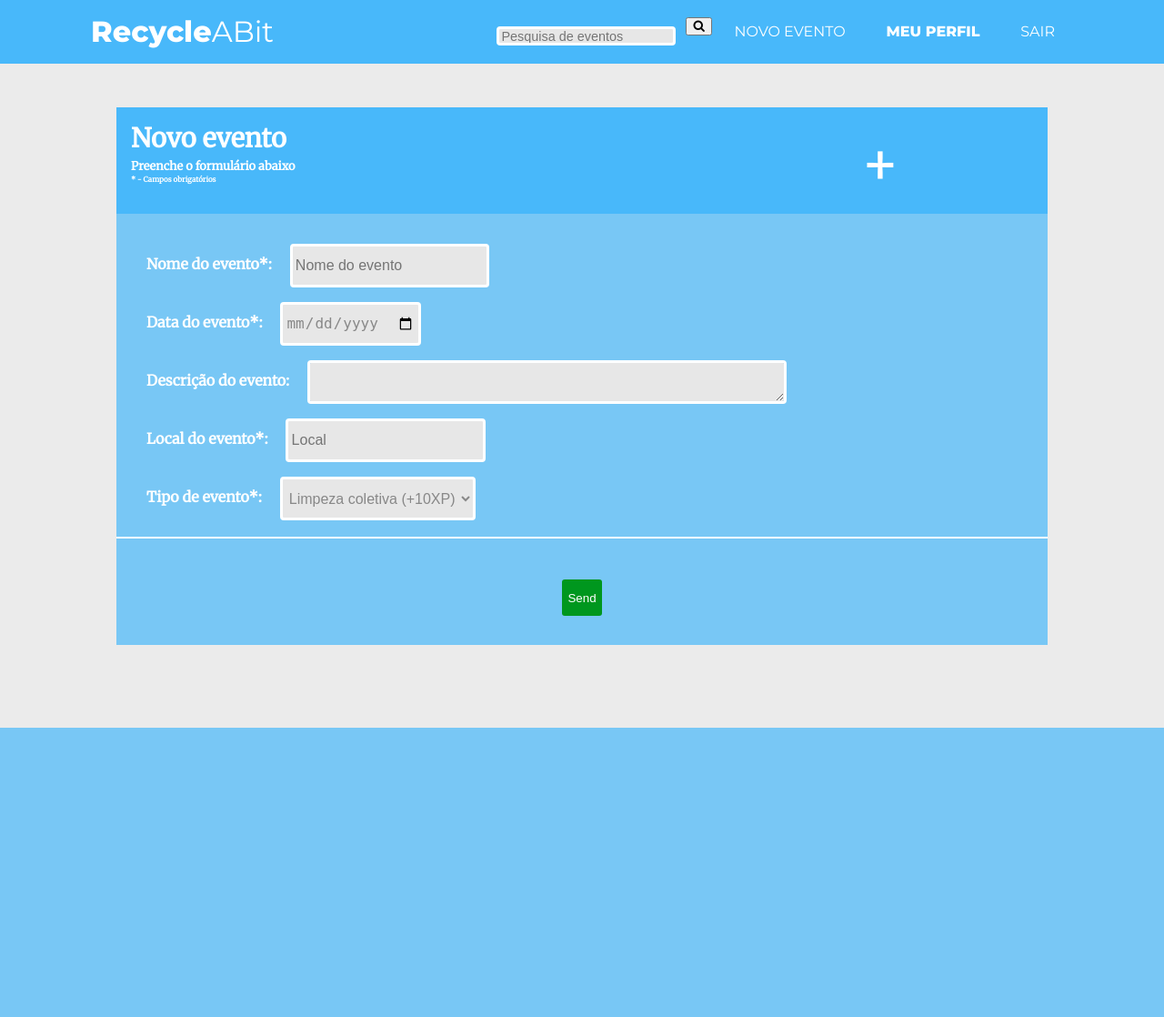
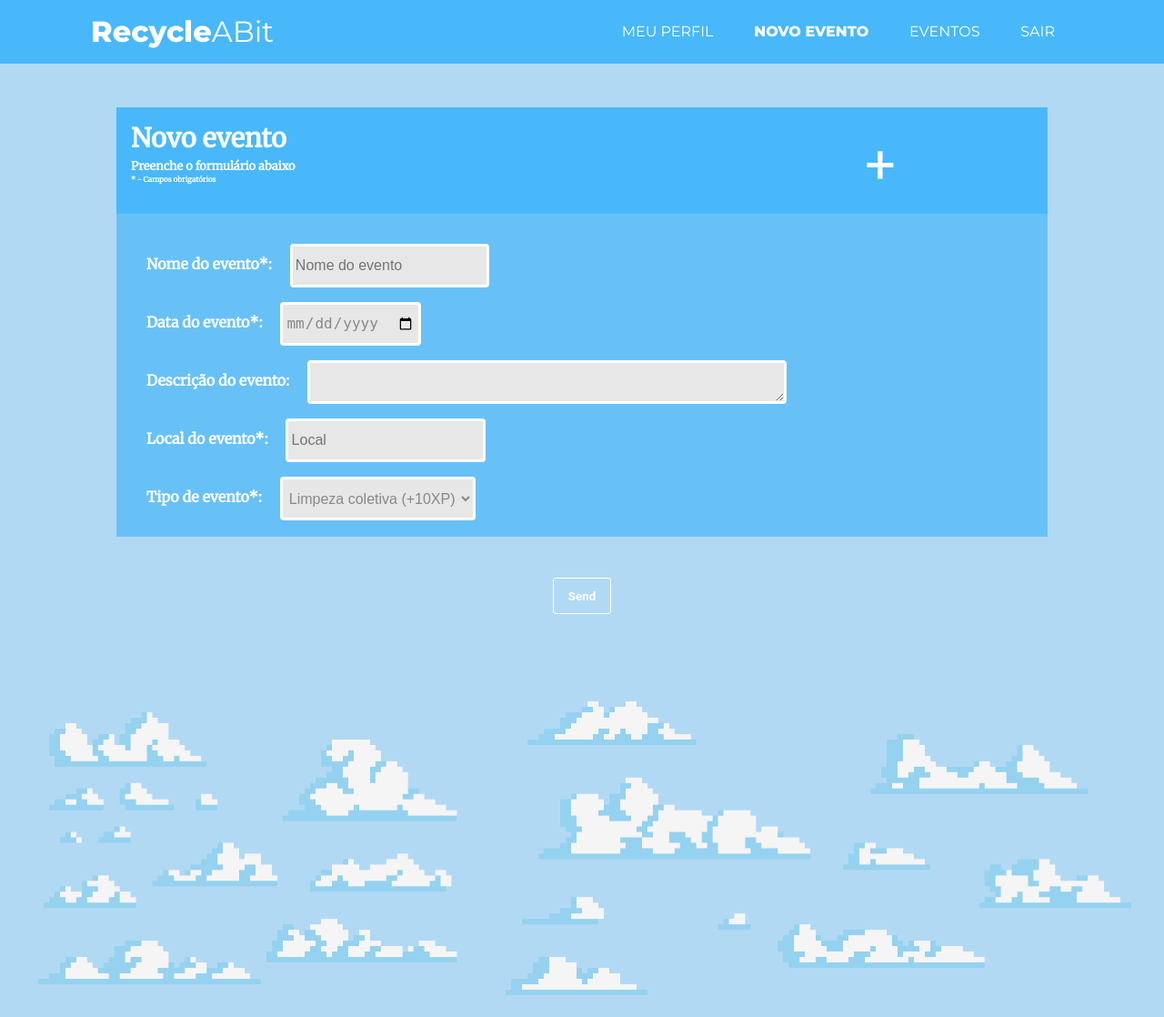
Before and after one commit to paulomaia20/Projecto-ESIN, a PHP site: the page made by HTML Mockups/create_event.html in a window 1280 px wide. Shown: the whole page at 91% size. Before the commit the page ends 800 px from the top, so only its background shows below. Run offline with PHP 8.4, Linux system fonts and the light colour scheme.

Commit message:
Check the buttons Y'ALL

```diff
--- a/HTML Mockups/create_event.html
+++ b/HTML Mockups/create_event.html
@@ -21,14 +21,9 @@
             <div class="main-navbar">
                 <a class="navbar-brand" href="#"><b>Recycle</b>ABit</a>
                 <ul>
-
-                    <li>
-                        <input type="text" placeholder="Pesquisa de eventos">
-                        <button type="submit"><i class="fa fa-search"></i></button>
-                    </li>
-
-                    <li><a href="#" title="New event">Novo evento</a></li>
-                    <li><a href="#" class="active" title="My profile">Meu perfil</a></li>
+                    <li><a href="#" title="My profile">Meu perfil</a></li>
+                    <li><a href="#" class="active" title="New event">Novo evento</a></li>
+                    <li><a href="#" title="Next events">Eventos</a></li>
                     <li><a href="#" title="Log out">Sair</a></li>
                 </ul>
             </div>
@@ -67,11 +62,11 @@
                         <option value="limpeza_coletiva">Limpeza coletiva (+10XP)</option>
                         <option value="limpeza_coletiva">Limpeza coletiva (+10XP)</option>
                         <option value="limpeza_coletiva">Limpeza coletiva (+10XP)</option>
-                    </select> <br>
+                    </select>
                 </div>
 
                 <div class="form-end">
-                    <input type="submit" value="Send">
+                    <input class="button" type="submit" value="Send">
                 </div>
 
             </form>
@@ -79,6 +74,8 @@
 
 
 </body>
-
+<footer>
+    <img class="sky" src="img/sky1.png" alt="skyline">
+</footer>
 
 </html>
--- a/HTML Mockups/css/event_page.css
+++ b/HTML Mockups/css/event_page.css
@@ -2,6 +2,7 @@
     margin:0px;
 }
     body {
+    background-color:#B2D9F4;
     color: #fff;
     height:100%;
     margin:0px;
@@ -133,3 +134,8 @@
     color:#000000;
     background-color:#FFFFFF;
     }
+
+      /*FOOTER*/
+    .sky{
+        width: 100%;
+      }
--- a/HTML Mockups/css/form.css
+++ b/HTML Mockups/css/form.css
@@ -51,11 +51,7 @@ input[type="submit"]{
     min-height: 3em;
     display:block;
     margin: 1em auto 0 auto;
-    background-color: #00971E;
-    border-color: #00971E;
-    border-style: none;
-    color: white;
-    font-weight: 500;
+    font-weight: 700;
     border-radius: 3px;
 }
 
@@ -132,8 +128,27 @@ input[type="submit"]{
 
 .form-end {
 	padding: 2em;
-	border-top: 2px solid #FFFFFF;
-	background: rgb(72,184,250,0.7);
 	text-align: right;
 	color: #ffffff;
 }
+
+.button{
+    display:inline-block;
+    padding:0.5em 1.2em;
+    border:0.1em solid #FFFFFF;
+    margin-top:1em;
+    border-radius:0.12em;
+    box-sizing: border-box;
+    text-decoration:none;
+    font-family:'Roboto',sans-serif;
+    font-weight:300;
+    color:#FFFFFF;
+    text-align:center;
+    transition: all 0.2s;
+    background: rgba(72, 185, 250, 0);
+
+}
+.button:hover{
+    color:#B2D9F4;
+    background-color:#FFFFFF;
+}
--- a/HTML Mockups/css/navbar.css
+++ b/HTML Mockups/css/navbar.css
@@ -6,7 +6,7 @@
 	background-color:#48B8FA;
 	position:sticky;
 	top: 0;
-	z-index: 999;
+	z-index : 999;
 }
 
 .main-navbar ul{
--- a/HTML Mockups/css/style_withoutgridlayout.css
+++ b/HTML Mockups/css/style_withoutgridlayout.css
@@ -5,6 +5,11 @@ body {
     grid-template-columns: auto auto auto;
     grid-template-rows: auto; */
     font-family: 'Merriweather', serif;
-    background-color: #ebebeb;
+    background-color:#B2D9F4;
     margin: 0;
 }
+
+/*FOOTER*/
+.sky{
+  width: 100%;
+}
--- a/HTML Mockups/event_page.html
+++ b/HTML Mockups/event_page.html
@@ -103,3 +103,7 @@
         </aside>
     </div>
 </body>
+<footer>
+    <img class="sky" src="img/sky1.png" alt="skyline">
+</footer>
+</html>
```
Also changed, not shown: HTML Mockups/css/event_list.css (+25 -14 lines), HTML Mockups/css/style.css (+28 -1 lines), HTML Mockups/css/tasks.css (+5 -4 lines), HTML Mockups/event_list.html (+32 -16 lines), HTML Mockups/missions_page.html (+7 -11 lines), HTML Mockups/userprofile.html (+9 -12 lines), HTML Mockups/img/sky1.png (added), img/skyline.png (added).
